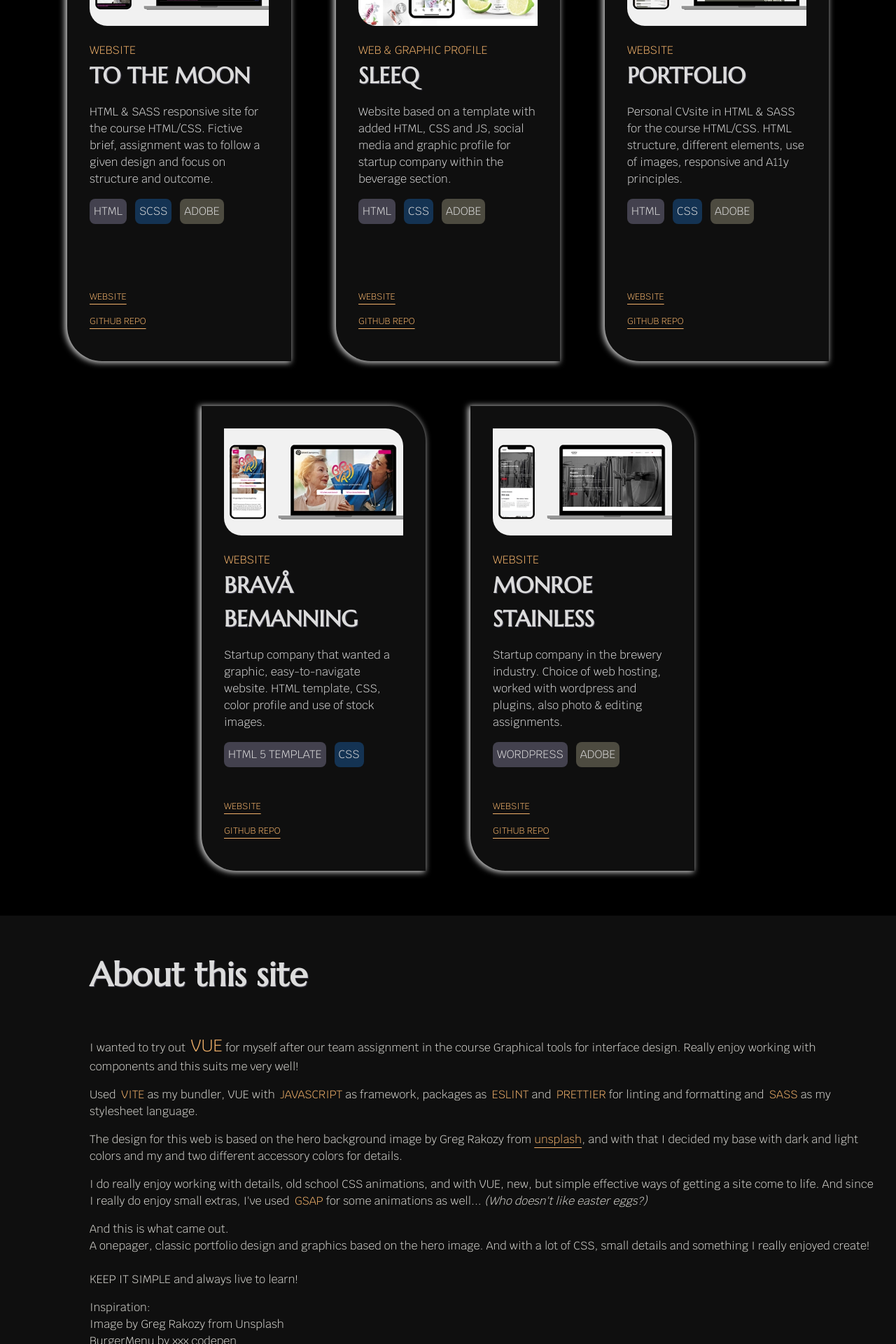
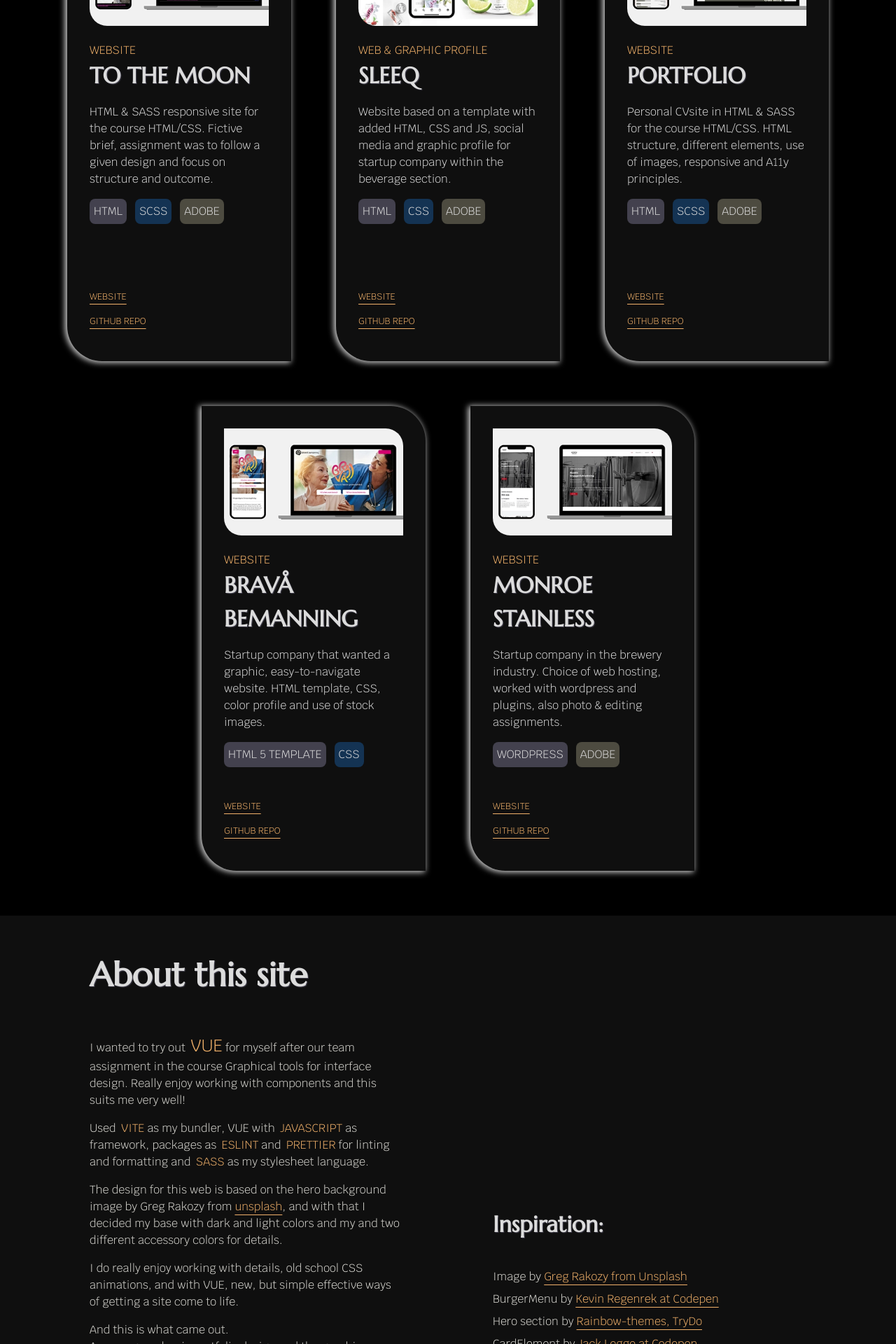
Before and after one commit to jenmwa/jenwaller-se, a Vue app: page / in a window 1280 px wide. Shown: the part 3387-5307 px from the top of the page at 70% size. Built offline with nearby package versions, Linux system fonts and the light colour scheme.

Commit message:
:lipstick: add styling to credsection

```diff
--- a/src/components/BurgerButton.vue
+++ b/src/components/BurgerButton.vue
@@ -1,9 +1,9 @@
 <template>
-  <div id="burger" :class="{ active: isOpen }" @click.prevent="onToggle">
-    <button type="button" class="burger-button" title="Menu">
-      <span class="burger-bar burger-bar--1"></span>
-      <span class="burger-bar burger-bar--2"></span>
-      <span class="burger-bar burger-bar--3"></span>
+  <div class="burger" :class="{ active: isOpen }" @click.prevent="onToggle">
+    <button type="button" class="burger-btn" title="Menu">
+      <span class="burger-bar burger-bar-1"></span>
+      <span class="burger-bar burger-bar-2"></span>
+      <span class="burger-bar burger-bar-3"></span>
     </button>
   </div>
 </template>
@@ -23,10 +23,10 @@ export default {
 
 <style scoped lang="scss">
 
-#burger {
+.burger {
   margin-right: 4rem;
 }
-.burger-button {
+.burger-btn {
   position: relative;
   height: 35px;
   width: 37px;
@@ -56,40 +56,40 @@ export default {
   }
 }
 
-.burger-bar--1 {
+.burger-bar-1 {
   -webkit-transform: translateY(-6px);
   transform: translateY(-6px);
 }
 
-.burger-bar--2 {
+.burger-bar-2 {
   transform-origin: 100% 50%;
   transform: scaleX(0.8);
 }
 
-.burger-button:hover .burger-bar--2 {
+.burger-btn:hover .burger-bar-2 {
   transform: scaleX(1);
 }
 
-.no-touchevents .burger-bar--2:hover {
+.no-touchevents .burger-bar-2:hover {
   transform: scaleX(1);
 }
 
-.burger-bar--3 {
+.burger-bar-3 {
   transform: translateY(6px);
 }
-#burger.active .burger-button {
+.burger.active .burger-btn {
   transform: rotate(-180deg);
 }
 
-#burger.active .burger-bar--1 {
+.burger.active .burger-bar-1 {
   transform: rotate(45deg);
 }
 
-#burger.active .burger-bar--2 {
+.burger.active .burger-bar-2 {
   opacity: 0;
 }
 
-#burger.active .burger-bar--3 {
+.burger.active .burger-bar-3 {
   transform: rotate(-45deg);
 }
 </style>
--- a/src/components/CardElement.vue
+++ b/src/components/CardElement.vue
@@ -2,32 +2,33 @@
   <article>
     <div class="card">
       <div>
-      <img :src="cardData.image.img" :alt="cardData.image.alt" class="card-img-top portfolio-card__image"
+        <img
+          :src="cardData.image.img"
+          :alt="cardData.image.alt"
+          class="card-img-top portfolio-card_image"
           width="236"
           height="153"
-        loading="lazy">
+          loading="lazy"
+        />
 
-      <p v-html="cardData.category" class="card-subtitle portfolio-card__category"></p>
-      <h4 v-html="cardData.project" class="card-title mb-2 portfolio-card__title"></h4>
-      <p v-html="cardData.description" class="card-text portfolio-card__text"></p>
-
+        <p v-html="cardData.category" class="card-subtitle portfolio-card_category"></p>
+        <h4 v-html="cardData.project" class="card-title portfolio-card_title"></h4>
+        <p v-html="cardData.description" class="card-text portfolio-card_text"></p>
 
         <div class="tech-stach">
-          <span v-html="cardData.frame" class="portfolio-card__tech portfolio-card__tech__framework"></span>
-          <span v-html="cardData.lang" class="portfolio-card__tech portfolio-card__tech__lang"></span>
-          <span v-html="cardData.scss" class="portfolio-card__tech portfolio-card__tech__css"></span>
-          <span v-html="cardData.extra" class="portfolio-card__tech portfolio-card__tech__extra"></span>
+          <span v-html="cardData.frame" class="portfolio-card_tech portfolio-card_tech_framework"></span>
+          <span v-html="cardData.lang" class="portfolio-card_tech portfolio-card_tech_lang"></span>
+          <span v-html="cardData.scss" class="portfolio-card_tech portfolio-card_tech_css"></span>
+          <span v-html="cardData.extra" class="portfolio-card_tech portfolio-card_tech_extra"></span>
         </div>
       </div>
       <div>
         <div>
-          <a :href="cardData.website" target="_blank" class="card-link portfolio-card__link">website</a>
-          <a :href="cardData.github" target="_blank" class="card-link portfolio-card__link">Github repo</a>
+          <a :href="cardData.website" target="_blank" class="card-link portfolio-card_link">website</a>
+          <a :href="cardData.github" target="_blank" class="card-link portfolio-card_link">Github repo</a>
         </div>
       </div>
-
     </div>
-
   </article>
 </template>
 
@@ -42,7 +43,6 @@ export default {
 </script>
 
 <style lang="scss">
-
 h4 {
   font-family: $secondaryFont;
   color: $tertiaryColorLight;
@@ -65,34 +65,34 @@ a {
   justify-content: space-between;
 }
 
-.portfolio-card__image {
+.portfolio-card_image {
   width: 100%;
   text-align: center;
   border-radius: 0px 25px;
   object-fit: cover;
 }
 
-.portfolio-card__title {
+.portfolio-card_title {
   font-size: 2rem;
   margin: 0;
   text-transform: uppercase;
 }
 
-.portfolio-card__category {
+.portfolio-card_category {
   margin: 1rem 0 0 0;
   font-size: 1rem;
   text-transform: uppercase;
 }
 
-.portfolio-card__category {
+.portfolio-card_category {
   color: $accessoryColor;
 }
 
-.portfolio-card__text {
+.portfolio-card_text {
   font-size: 1rem;
 }
 
-.portfolio-card__tech {
+.portfolio-card_tech {
   border-radius: 8px;
   color: $tertiaryColorLight;
   text-transform: uppercase;
@@ -100,27 +100,27 @@ a {
   margin: 0 0.75rem 1rem 0;
 
   &:empty {
-    display:none;
+    display: none;
   }
 }
 
-.portfolio-card__tech__extra {
+.portfolio-card_tech_extra {
   background-color: $primaryColorDark;
 }
 
-.portfolio-card__tech__css {
+.portfolio-card_tech_css {
   background-color: #143353;
 }
 
-.portfolio-card__tech__framework {
+.portfolio-card_tech_framework {
   background-color: $tertiaryColorDark;
 }
 
-.portfolio-card__tech__lang {
+.portfolio-card_tech_lang {
   background-color: $secondaryColorDark;
 }
 
-.portfolio-card__link {
+.portfolio-card_link {
   text-transform: uppercase;
   font-size: 0.8rem;
   color: $accessoryColor;
@@ -135,17 +135,14 @@ a {
 }
 
 @media (width >= 740px) {
-
   .card {
     height: 550px;
   }
 }
 
 @media (width >= 1024px) {
-
   .card {
     height: 600px;
   }
 }
-
 </style>
--- a/src/components/PortfolioArray.js
+++ b/src/components/PortfolioArray.js
@@ -25,11 +25,11 @@ let portfolioItems = [
     {
         image: {
                 img:'/src/assets/img/todo.webp',
-                alt: 'mockup of a javascript todo App by Jenny Waller',
+                alt: 'mockup of a javaScript todo App by Jenny Waller',
             },
         category: 'App',
         project: 'Todo App',
-        description: 'Javascript todolist in vanilla javascript for the course Javascript Grundkurs. Add todos, categorize them, sort them and mark them as done.',
+        description: 'JavaScript todolist in vanilla javaScript for the course JavaScript Grundkurs. Add todos, categorize them, sort them and mark them as done.',
         frame: '',
         lang: 'javascript',
         scss: 'scss',
@@ -111,7 +111,7 @@ let portfolioItems = [
         description: 'Personal CVsite in HTML & SASS for the course HTML/CSS. HTML structure, different elements, use of images, responsive and A11y principles.',
         frame: 'html',
         lang: '',
-        scss: 'css',
+        scss: 'scss',
         extra: 'adobe',
         website: 'https://jenmwa.github.io/cv-HTML-CSS/',
         github: 'https://github.com/jenmwa/cv-HTML-CSS',
--- a/src/components/WildSection.vue
+++ b/src/components/WildSection.vue
@@ -1,6 +1,6 @@
 <template>
   <section>
-    <div>
+    <div class="upper-container">
       <h3>About this site</h3>
       <p>
         I wanted to try out <span class="color-text big">VUE</span> for myself after our team assignment in the course
@@ -18,28 +18,29 @@
       </p>
       <p>
         I do really enjoy working with details, old school CSS animations, and with VUE, new, but simple effective ways
-        of getting a site come to life. And since I really do enjoy small extras, I've used
+        of getting a site come to life.
+        <!-- And since I really do enjoy small extras, I've used
         <span class="color-text">GSAP</span> for some animations as well...
-        <span class="italic">(Who doesn't like easter eggs?)</span>
+        <span class="italic">(Who doesn't like easter eggs?)</span> -->
       </p>
 
       <p>
         And this is what came out.<br />
-        A onepager, classic portfolio design and graphics based on the hero image. And with a lot of CSS, small details
+        A onepager, classic portfolio design and the graphic element is based on the hero image. And with a lot of CSS, details
         and something I really enjoyed create!
         <br /><br />
         KEEP IT SIMPLE and always live to learn!<br />
       </p>
     </div>
-    <div>
-      Inspiration: <br />
-      Image by Greg Rakozy from Unsplash<br />
-      BurgerMenu by xxx codepen<br />
-      hero section by xxx<br />
-      cardElement by xxx codepen<br />
-      Fonts by xxx instagram<br />
-      Css tricks by xxx instagram<br>
-      Cred laptop mockup <a href="https://www.vecteezy.com/free-vector/laptop-mockup">Laptop Mockup Vectors by Vecteezy</a><a href="https://www.vecteezy.com/free-vector/mobile-phone-mockup">Mobile Phone Mockup Vectors by Vecteezy</a>
+    <div class="cred">
+      <h4>Inspiration:</h4>
+      Image by <a href="https://unsplash.com/photos/oMpAz-DN-9I" target="_blank">Greg Rakozy from Unsplash</a><br>
+      BurgerMenu by <a href="https://codepen.io/kkern/pen/OYERMy" target="_blank">Kevin Regenrek at Codepen</a><br>
+      Hero section by <a href="" target="http://vue.rainbowit.net/designer-portfolio">Rainbow-themes, TryDo</a><br>
+      CardElement by <a href="https://codepen.io/jacklegge/pen/EMdXQm" target="_blank">Jack Legge at Codepen</a><br>
+      Fonts Pairing by <a href="https://instagram.com/supercharge.design" target="_blank">supercharge.design at instagram</a><br>
+      Css tricks by <a href="</a>" target="_blank">baby_wolf_codes at Instagram</a><br>
+      Laptop & phone mockup by <a href="https://www.vecteezy.com/free-vector" target="_blank">vecteezy.com</a>
     </div>
   </section>
 </template>
@@ -49,6 +50,7 @@ section {
   background-color: #0f0f0f;
   padding: 4rem 2rem;
   color: $secondaryColorLight;
+
 
   a {
     display: inline;
@@ -77,13 +79,44 @@ section {
   }
 }
 
+.cred {
+  line-height: 2rem;
+}
+
 @media (width >= 740px) {
+  section {
+    display: flex;
+    align-items: end;
 
+    .upper-container {
+      max-width: 50%;
+      margin-right: 2rem;
+    }
+
+    .upper-container > h3 {
+      width: 100%;
+    }
+
+    p:last-of-type {
+      margin-bottom: 0;
+    }
+
+    h3 {
+      width: 50%;
+    }
+
+  }
 }
 
 @media (width >= 1024px) {
   section {
   padding-left: 10%;
+
+  .upper-container {
+    max-width: 40%;
+      margin-right: 8rem;
+    }
+
   }
 }
 </style>
```
Lines whose indentation alone changed are shown as unchanged.
